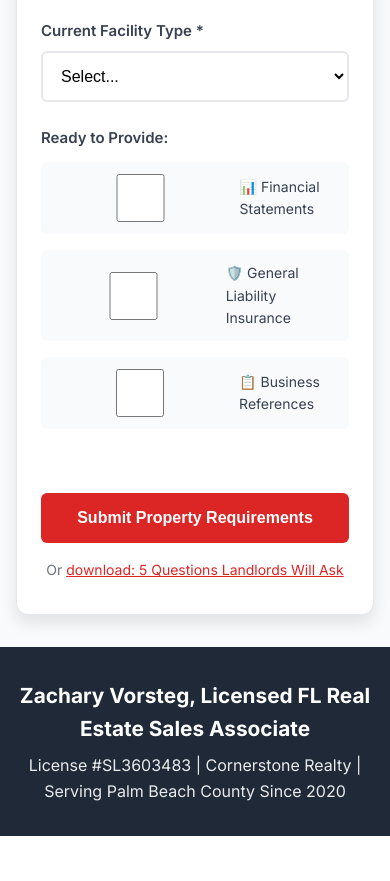
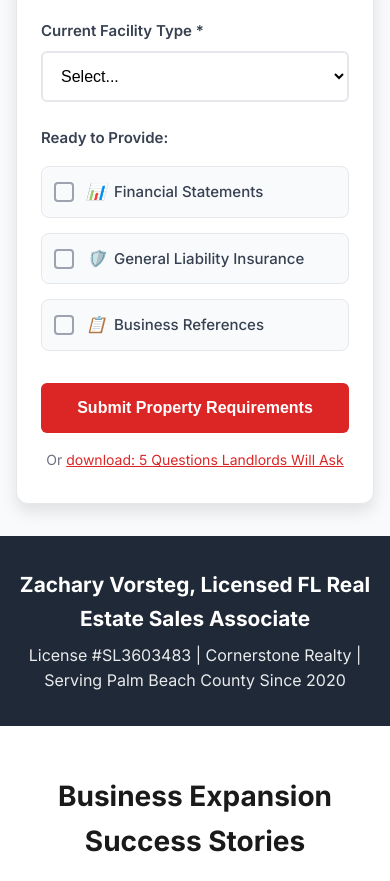
Before and after one commit to ZacharyVorsteg/contractor-warehouses-site, a plain HTML site: page index.html in a window 390 px wide. Shown: the part 1940-2821 px from the top of the page. Drawn offline with Linux system fonts and the light colour scheme.

Commit message:
PROPER CHECKBOX FIX: Connected Labels and Custom Styling
🔧 FIXED BROKEN CHECKBOX LAYOUT:
- Implemented proper HTML structure with checkboxes INSIDE label tags
- Entire row now clickable (checkbox + icon + text)
- Eliminated disconnected checkbox/label issue

✅ CUSTOM CHECKBOX STYLING:
- Hidden native checkboxes (display: none)
- Created custom checkbox-custom spans (20px x 20px)
- Red styling (#dc2626) when checked with white checkmark
- Proper positioning and transitions

🎨 IMPROVED UX DESIGN:
- Each checkbox item in bordered container with hover effects
- Hover: Background changes to #f1f5f9, border to red
- Proper spacing: 15px gaps between items, 12px padding
- Icons properly aligned with text in label-content spans

📐 PROPER ALIGNMENT:
- Flexbox layout ensures perfect alignment
- checkbox-custom: 20px fixed width, flex-shrink: 0
- 12px margin-right for consistent spacing
- Icons and text in same container for cohesion

🎯 ENHANCED INTERACTION:
- Entire row clickable area (not just tiny checkbox)
- Visual feedback on hover and selection
- Professional appearance with custom styling
- Clear visual hierarchy with proper typography

📱 MOBILE OPTIMIZED:
- Touch-friendly clickable areas
- Proper spacing for finger interaction
- Consistent styling across all devices
- No layout breaks or misalignment

Result: Professional, properly functioning checkbox section with clear UX where users know exactly where to click and get proper visual feedback.

```diff
--- a/index.html
+++ b/index.html
@@ -333,6 +333,73 @@
         .form-submit:hover {
             background: #b91c1c;
             transform: translateY(-1px);
+        }
+
+        /* Checkbox Styling */
+        .checkbox-group {
+            display: flex;
+            flex-direction: column;
+            gap: 15px;
+        }
+
+        .checkbox-item {
+            display: flex;
+            align-items: center;
+            cursor: pointer;
+            padding: 12px;
+            border: 1px solid #e5e7eb;
+            border-radius: 8px;
+            transition: all 0.2s ease;
+            background: #f8fafc;
+        }
+
+        .checkbox-item:hover {
+            background-color: #f1f5f9;
+            border-color: #dc2626;
+        }
+
+        .checkbox-item input[type="checkbox"] {
+            display: none;
+        }
+
+        .checkbox-custom {
+            width: 20px;
+            height: 20px;
+            border: 2px solid #9ca3af;
+            border-radius: 4px;
+            margin-right: 12px;
+            position: relative;
+            flex-shrink: 0;
+            transition: all 0.2s ease;
+        }
+
+        .checkbox-item input[type="checkbox"]:checked + .checkbox-custom {
+            background-color: #dc2626;
+            border-color: #dc2626;
+        }
+
+        .checkbox-item input[type="checkbox"]:checked + .checkbox-custom::after {
+            content: '✓';
+            color: white;
+            position: absolute;
+            top: 50%;
+            left: 50%;
+            transform: translate(-50%, -50%);
+            font-size: 14px;
+            font-weight: bold;
+        }
+
+        .label-content {
+            display: flex;
+            align-items: center;
+            gap: 8px;
+            font-size: 15px;
+            color: #374151;
+            font-weight: 500;
+        }
+
+        .label-content .icon {
+            font-size: 16px;
         }
 
         /* Credentials */
@@ -844,20 +911,35 @@
                         </div>
                     </div>
 
-                    <div class="form-group">
-                        <label>Ready to Provide:</label>
-                        <div style="display: grid; grid-template-columns: 1fr; gap: 0.5rem; margin-top: 0.75rem;">
-                            <label style="display: flex; align-items: center; gap: 0.75rem; font-weight: 400; font-size: 14px; cursor: pointer; padding: 0.75rem; background: #f8fafc; border-radius: 6px;">
-                                <input type="checkbox" id="financial" name="docs" value="financial" style="margin: 0;">
-                                <span>📊 Financial Statements</span>
+                    <div class="ready-to-provide">
+                        <h3 style="font-size: 15px; font-weight: 600; color: #374151; margin-bottom: 1rem;">Ready to Provide:</h3>
+
+                        <div class="checkbox-group">
+                            <label class="checkbox-item">
+                                <input type="checkbox" name="docs" value="financial">
+                                <span class="checkbox-custom"></span>
+                                <span class="label-content">
+                                    <i class="icon">📊</i>
+                                    Financial Statements
+                                </span>
                             </label>
-                            <label style="display: flex; align-items: center; gap: 0.75rem; font-weight: 400; font-size: 14px; cursor: pointer; padding: 0.75rem; background: #f8fafc; border-radius: 6px;">
-                                <input type="checkbox" id="insurance" name="docs" value="insurance" style="margin: 0;">
-                                <span>🛡️ General Liability Insurance</span>
+
+                            <label class="checkbox-item">
+                                <input type="checkbox" name="docs" value="insurance">
+                                <span class="checkbox-custom"></span>
+                                <span class="label-content">
+                                    <i class="icon">🛡️</i>
+                                    General Liability Insurance
+                                </span>
                             </label>
-                            <label style="display: flex; align-items: center; gap: 0.75rem; font-weight: 400; font-size: 14px; cursor: pointer; padding: 0.75rem; background: #f8fafc; border-radius: 6px;">
-                                <input type="checkbox" id="references" name="docs" value="references" style="margin: 0;">
-                                <span>📋 Business References</span>
+
+                            <label class="checkbox-item">
+                                <input type="checkbox" name="docs" value="references">
+                                <span class="checkbox-custom"></span>
+                                <span class="label-content">
+                                    <i class="icon">📋</i>
+                                    Business References
+                                </span>
                             </label>
                         </div>
                     </div>
```
